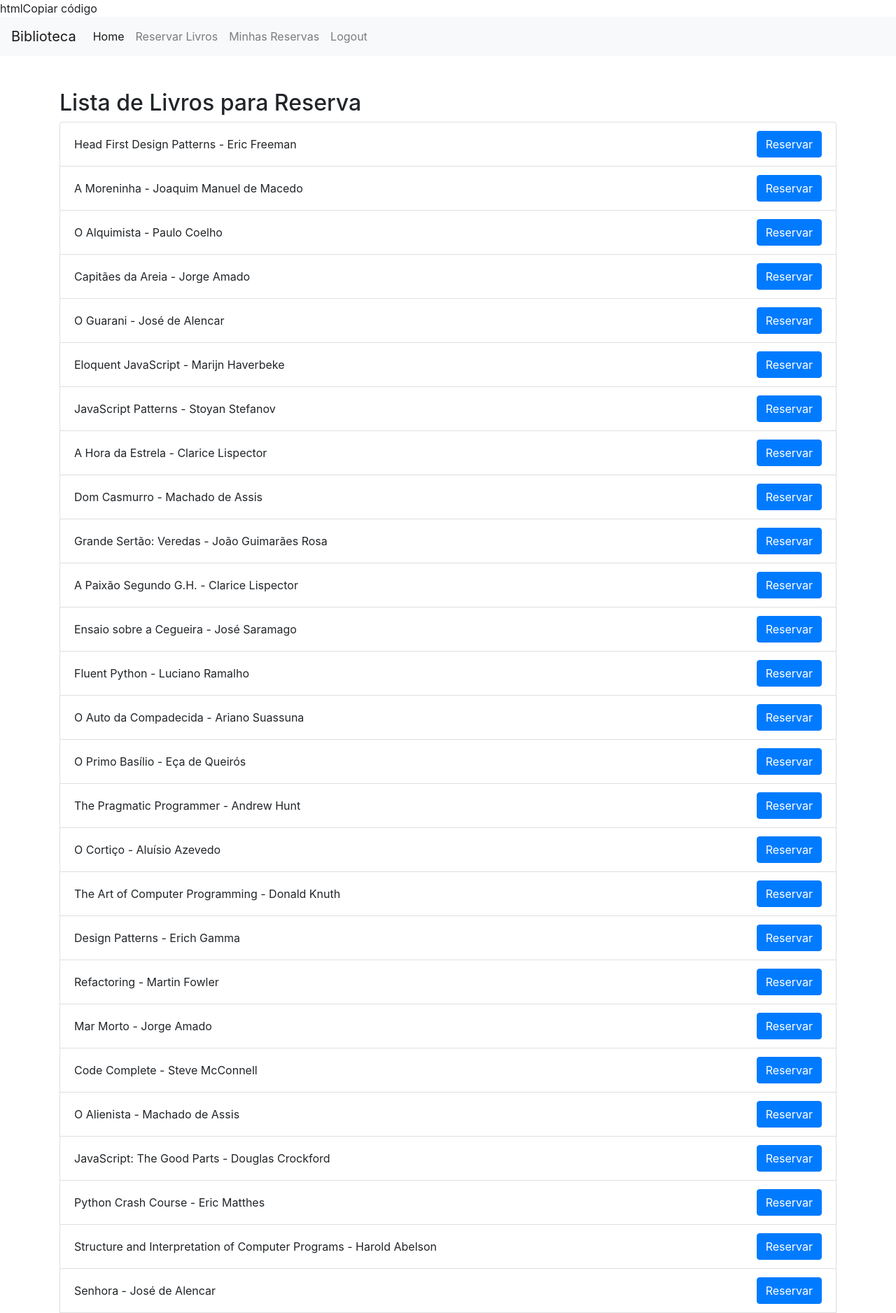
After one commit to ItonCarlos/Biblioteca-on-line, a Flask app: page /reservar in a window 1280 px wide. The commit adds this page. Shown: the top 1876 px of the page at 70% size. Run offline with Flask 3, Linux system fonts and the light colour scheme; the visitor is signed in with stand-in values (Sample User, id 1); data comes from the database, SQL or seed files in the repository; some libraries are stand-ins or nearby versions.

Commit message:
Alteração no projeto

```diff
--- a/app.py
+++ b/app.py
@@ -1,3 +1,5 @@
+import datetime
+from datetime import datetime
 from flask import Flask, render_template, request, redirect, url_for, flash
 from flask_sqlalchemy import SQLAlchemy
 from flask_bcrypt import Bcrypt
@@ -38,6 +40,42 @@ class Livro(db.Model):
     def __repr__(self):
         return f"<Livro {self.titulo}>"
 
+#Classe criação modelo de usuario
+class User(db.Model, UserMixin):
+    id = db.Column(db.Integer, primary_key=True)
+    username = db.Column(db.String(150), nullable=False, unique=True)
+    password = db.Column(db.String(150), nullable=False)
+    first_name = db.Column(db.String(150), nullable=False)
+    last_name = db.Column(db.String(150), nullable=False)
+    role = db.Column(db.String(150), nullable=False)
+    is_admin = db.Column(db.Boolean, default=False)
+
+    def __init__(self, username, password, first_name, last_name, role, is_admin=False):
+        self.username = username
+        self.password = bcrypt.generate_password_hash(password).decode("utf-8")
+        self.first_name = first_name
+        self.last_name = last_name
+        self.role = role
+        self.is_admin = is_admin
+
+@login_manager.user_loader
+def load_user(user_id):
+    return User.query.get(int(user_id))
+
+#Classe modelo de reserva de livros
+class Reservation(db.Model):
+    id = db.Column(db.Integer, primary_key=True)
+    user_id = db.Column(db.Integer, db.ForeignKey('user.id'), nullable=False)
+    book_id = db.Column(db.Integer, db.ForeignKey('livro.id'), nullable=False)
+    date_reserved = db.Column(db.DateTime, nullable=False, default=datetime.utcnow)
+
+    def __init__(self, user_id, book_id):
+        self.user_id = user_id
+        self.book_id = book_id
+
+
+
+
 with app.app_context():
     db.create_all()
 
@@ -57,167 +95,201 @@ with app.app_context():
             db.session.add(livro)
     db.session.commit()
 
-    #Classe criação modelo de usuario
-    class User(db.Model, UserMixin):
-        id = db.Column(db.Integer, primary_key=True)
-        username = db.Column(db.String(150), nullable=False, unique=True)
-        password = db.Column(db.String(150), nullable=False)
-        first_name = db.Column(db.String(150), nullable=False)
-        last_name = db.Column(db.String(150), nullable=False)
-        role = db.Column(db.String(150), nullable=False)
-        is_admin = db.Column(db.Boolean, default=False)
 
-        def __init__(self, username, password, first_name, last_name, role, is_admin=False):
-            self.username = username
-            self.password = bcrypt.generate_password_hash(password).decode("utf-8")
-            self.first_name = first_name
-            self.last_name = last_name
-            self.role = role
-            self.is_admin = is_admin
+#Criar a rota para exibir todos os livros
+@app.route("/inicio")
+@login_required
+def inicio():
+    livros = Livro.query.all()
+    return render_template("lista.html", lista_de_livros=livros)
 
-        @login_manager.user_loader
-        def load_user(user_id):
-            return User.query.get(int(user_id))
+#Criar a rota para a página de currículo
+@app.route("/curriculo")
+def curriculo():
+    return render_template("curriculo.html")
+
+#Criar a rota para a página de adicionar novos livros
+@app.route("/novo")
+@login_required
+def novo():
+    return render_template("novo.html", titulo="Novo Livro")
+
+
+#Crir uma rota para processar o formulário e salvar o novo livro
+@app.route("/criar", methods=["POST"])
+@login_required
+def criar():
+    titulo = request.form["titulo"]
+    autor = request.form["autor"]
+    categoria = request.form["categoria"]
+    ano = request.form["ano"]
+    editora = request.form["editora"]
+
+    livro = Livro(
+        titulo=titulo, autor=autor, categoria=categoria, ano=ano, editora=editora
+    )
+
+    db.session.add(livro)
+    db.session.commit()
+
+    return redirect(url_for("inicio"))
+
+#Criar a rota para deletar livros
+@app.route("/deletar/<int:id>")
+@login_required
+def deletar(id):
+    # Buscar o livro pelo ID
+    livro = Livro.query.get(id)
+    if livro:
+        # Remover o livro do banco de dados
+        db.session.delete(livro)
+        db.session.commit()
+    # Redirecionar de volta para a página inicial
+    return redirect(url_for("inicio"))
+
+#Criar a rota para editar os livros
+@app.route("/editar/<int:id>")
+@login_required
+def editar(id):
+    # Buscar o livro pelo ID
+    livro = Livro.query.get(id)
+    if livro:
+        return render_template("editar.html", livro=livro)
+    return redirect(url_for("inicio"))
+
+#Criar a rota para processar a atualização
+@app.route("/atualizar/<int:id>", methods=["POST"])
+@login_required
+def atualizar(id):
+    # Buscar o livro pelo ID
+    livro = Livro.query.get(id)
+    if livro:
+        # Atualizar os dados do livro
+        livro.titulo = request.form["titulo"]
+        livro.autor = request.form["autor"]
+        livro.categoria = request.form["categoria"]
+        livro.ano = request.form["ano"]
+        livro.editora = request.form["editora"]
+        db.session.commit()
+    return redirect(url_for("inicio"))
+
+#Criar a rota para o formulario de login
+@app.route("/login", methods=["GET", "POST"])
+def login():
+    if request.method == "POST":
+        username = request.form.get("username")
+        password = request.form.get("password")
+        user = User.query.filter_by(username=username).first()
+        if user and bcrypt.check_password_hash(user.password, password):
+            login_user(user)
+            return redirect(url_for("inicio"))
+        else:
+            flash("Login ou senha incorretos. Tente novamente.")
+    return render_template("login.html")
+
+#Criar rota para logout do usuario
+@app.route("/logout")
+@login_required
+
+def logout():
+    logout_user()
+    return redirect(url_for("login"))
+
+#Adicionar decorador para verificar administradores
+from functools import wraps
+from flask import abort
+
+def admin_required(f):
+    @wraps(f)
+    def decorated_function(*args, **kwargs):
+        if not current_user.is_authenticated or not current_user.is_admin:
+            return abort(403)
+        return f(*args, **kwargs)
+    return decorated_function
+#Criar rota para cadastro de usuario
+@app.route("/cadastro", methods=["GET", "POST"])
+@login_required
+@admin_required
+def cadastro():
+    if request.method == "POST":
+        username = request.form.get("username")
+        password = request.form.get("password")
+        # Verifique se o usuário já existe
+        existing_user = User.query.filter_by(username=username).first()
+        if existing_user:
+            flash("Nome de usuário já existe. Tente um diferente.")
+            return redirect(url_for("cadastro"))
+
+        # Criação de um novo usuário
+        new_user = User(username=username, password=password)
+        db.session.add(new_user)
+        db.session.commit()
+        flash("Cadastro realizado com sucesso! Você já pode fazer login.")
+        return redirect(url_for("login"))
+    return render_template("cadastro.html")
+
+#Criar rota para exibir os livros
+@app.route("/reservar", methods=["GET"])
+@login_required
+def reservar():
+    livros = Livro.query.all()  # Pega todos os livros
+    return render_template("reservar.html", livros=livros)
+
+#Criar uma rota para processar a reserva
+@app.route("/fazer_reserva/<int:book_id>")
+@login_required
+def fazer_reserva(book_id):
+    # Verifica se o livro já foi reservado pelo usuário
+    reserva_existente = Reservation.query.filter_by(user_id=current_user.id, book_id=book_id).first()
+    if reserva_existente:
+        flash("Você já reservou este livro.")
+        return redirect(url_for("reservar"))
+
+    # Criação de uma nova reserva
+    nova_reserva = Reservation(user_id=current_user.id, book_id=book_id)
+    db.session.add(nova_reserva)
+    db.session.commit()
+    flash("Reserva realizada com sucesso!")
+    return redirect(url_for("reservar"))
+
+#Criar uma rota para visualizar as reservas
+@app.route("/minhas_reservas")
+@login_required
+def minhas_reservas():
+    reservas = Reservation.query.filter_by(user_id=current_user.id).all()
+    return render_template("minhas_reservas.html", reservas=reservas)
+
+
+#Criação de rota para o dashboard
+
+@app.route("/dashboard")
+@login_required
+@admin_required
+def dashboard():
+    # Totalizadores
+    total_livros = Livro.query.count()
+    total_usuarios = User.query.count()
+    total_reservas = Reservation.query.count()
+
+    # Dados para os gráficos
+    livros_por_autor = db.session.query(Livro.autor, db.func.count(Livro.id)).group_by(Livro.autor).all()
+    livros_por_ano = db.session.query(Livro.ano, db.func.count(Livro.id)).group_by(Livro.ano).all()
+    livros_por_editora = db.session.query(Livro.editora, db.func.count(Livro.id)).group_by(Livro.editora).all()
+
+    return render_template("dashboard.html",
+                           total_livros=total_livros,
+                           total_usuarios=total_usuarios,
+                           total_reservas=total_reservas,
+                           livros_por_autor=livros_por_autor,
+                           livros_por_ano=livros_por_ano,
+                           livros_por_editora=livros_por_editora)
 
 
 
 
-    #Criar a rota para exibir todos os livros
-    @app.route("/inicio")
-    @login_required
-    def inicio():
-        livros = Livro.query.all()
-        return render_template("lista.html", lista_de_livros=livros)
-
-    #Criar a rota para a página de currículo
-    @app.route("/curriculo")
-    def curriculo():
-        return render_template("curriculo.html")
-
-    #Criar a rota para a página de adicionar novos livros
-    @app.route("/novo")
-    @login_required
-    def novo():
-        return render_template("novo.html", titulo="Novo Livro")
-
-
-    #Crir uma rota para processar o formulário e salvar o novo livro
-    @app.route("/criar", methods=["POST"])
-    @login_required
-    def criar():
-        titulo = request.form["titulo"]
-        autor = request.form["autor"]
-        categoria = request.form["categoria"]
-        ano = request.form["ano"]
-        editora = request.form["editora"]
-
-        livro = Livro(
-            titulo=titulo, autor=autor, categoria=categoria, ano=ano, editora=editora
-        )
-
-        db.session.add(livro)
-        db.session.commit()
-
-        return redirect(url_for("inicio"))
-
-    #Criar a rota para deletar livros
-    @app.route("/deletar/<int:id>")
-    @login_required
-    def deletar(id):
-        # Buscar o livro pelo ID
-        livro = Livro.query.get(id)
-        if livro:
-            # Remover o livro do banco de dados
-            db.session.delete(livro)
-            db.session.commit()
-        # Redirecionar de volta para a página inicial
-        return redirect(url_for("inicio"))
-
-    #Criar a rota para editar os livros
-    @app.route("/editar/<int:id>")
-    @login_required
-    def editar(id):
-        # Buscar o livro pelo ID
-        livro = Livro.query.get(id)
-        if livro:
-            return render_template("editar.html", livro=livro)
-        return redirect(url_for("inicio"))
-
-    #Criar a rota para processar a atualização
-    @app.route("/atualizar/<int:id>", methods=["POST"])
-    @login_required
-    def atualizar(id):
-        # Buscar o livro pelo ID
-        livro = Livro.query.get(id)
-        if livro:
-            # Atualizar os dados do livro
-            livro.titulo = request.form["titulo"]
-            livro.autor = request.form["autor"]
-            livro.categoria = request.form["categoria"]
-            livro.ano = request.form["ano"]
-            livro.editora = request.form["editora"]
-            db.session.commit()
-        return redirect(url_for("inicio"))
-
-    #Criar a rota para o formulario de login
-    @app.route("/login", methods=["GET", "POST"])
-    def login():
-        if request.method == "POST":
-            username = request.form.get("username")
-            password = request.form.get("password")
-            user = User.query.filter_by(username=username).first()
-            if user and bcrypt.check_password_hash(user.password, password):
-                login_user(user)
-                return redirect(url_for("inicio"))
-            else:
-                flash("Login ou senha incorretos. Tente novamente.")
-        return render_template("login.html")
-
-    #Criar rota para logout do usuario
-    @app.route("/logout")
-    @login_required
-
-    def logout():
-        logout_user()
-        return redirect(url_for("login"))
-
-    #Adicionar decorador para verificar administradores
-    from functools import wraps
-    from flask import abort
-
-    def admin_required(f):
-        @wraps(f)
-        def decorated_function(*args, **kwargs):
-            if not current_user.is_authenticated or not current_user.is_admin:
-                return abort(403)
-            return f(*args, **kwargs)
-        return decorated_function
-    #Criar rota para cadastro de usuario
-    @app.route("/cadastro", methods=["GET", "POST"])
-    @login_required
-    @admin_required
-    def cadastro():
-        if request.method == "POST":
-            username = request.form.get("username")
-            password = request.form.get("password")
-            # Verifique se o usuário já existe
-            existing_user = User.query.filter_by(username=username).first()
-            if existing_user:
-                flash("Nome de usuário já existe. Tente um diferente.")
-                return redirect(url_for("cadastro"))
-
-            # Criação de um novo usuário
-            new_user = User(username=username, password=password)
-            db.session.add(new_user)
-            db.session.commit()
-            flash("Cadastro realizado com sucesso! Você já pode fazer login.")
-            return redirect(url_for("login"))
-        return render_template("cadastro.html")
-
-    #Adicionar decorador para verificar administradores
 
 
 
 
-    if __name__ == "__main__":
-        app.run(debug=True)
+if __name__ == "__main__":
+    app.run(debug=True)
--- /dev/null
+++ b/templates/_navbar.html
@@ -0,0 +1,50 @@
+htmlCopiar código
+<!DOCTYPE html>
+<html>
+  <head>
+    <meta charset="UTF-8" />
+    <meta name="viewport" content="width=device-width, initial-scale=1.0" />
+    <link rel="stylesheet" href="https://maxcdn.bootstrapcdn.com/bootstrap/4.0.0/css/bootstrap.min.css" />
+  </head>
+  <body>
+    <nav class="navbar navbar-expand-lg navbar-light bg-light">
+      <a class="navbar-brand" href="{{ url_for('inicio') }}">Biblioteca</a>
+      <button class="navbar-toggler" type="button" data-toggle="collapse" data-target="#navbarNav" aria-controls="navbarNav" aria-expanded="false" aria-label="Toggle navigation">
+        <span class="navbar-toggler-icon"></span>
+      </button>
+      <div class="collapse navbar-collapse" id="navbarNav">
+        <ul class="navbar-nav">
+          <li class="nav-item active">
+            <a class="nav-link" href="{{ url_for('inicio') }}">Home</a>
+          </li>
+          <li class="nav-item">
+            <a class="nav-link" href="{{ url_for('reservar') }}">Reservar Livros</a>
+          </li>
+          <li class="nav-item">
+            <a class="nav-link" href="{{ url_for('minhas_reservas') }}">Minhas Reservas</a>
+          </li>
+          {% if current_user.is_authenticated %}
+          <li class="nav-item">
+            <a class="nav-link" href="{{ url_for('logout') }}">Logout</a>
+          </li>
+          {% else %}
+          <li class="nav-item">
+            <a class="nav-link" href="{{ url_for('login') }}">Login</a>
+          </li>
+          {% endif %}
+          {% if current_user.is_authenticated and current_user.is_admin %}
+          <li class="nav-item">
+            <a class="nav-link" href="{{ url_for('novo') }}">Cadastrar Livro</a>
+          </li>
+          <li class="nav-item">
+            <a class="nav-link" href="{{ url_for('cadastro') }}">Cadastro de Usuários</a>
+          </li>
+          <li class="nav-item">
+            <a class="nav-link" href="{{ url_for('dashboard') }}">Dashboard</a>
+          </li>
+          {% endif %}
+        </ul>
+      </div>
+    </nav>
+  </body>
+</html>
--- a/templates/cadastro.html
+++ b/templates/cadastro.html
@@ -10,6 +10,7 @@
     <title>Cadastro</title>
   </head>
   <body>
+    {% include '_navbar.html' %}
     <div class="container mt-5">
       <h2>Cadastro de Usuário</h2>
       <form action="{{ url_for('cadastro') }}" method="POST">
--- a/templates/editar.html
+++ b/templates/editar.html
@@ -10,6 +10,7 @@
     />
   </head>
   <body>
+    {% include '_navbar.html' %}
     <div class="container mt-5">
       <h1>Editar Livro</h1>
       <form action="{{ url_for('atualizar', id=livro.id) }}" method="post">
--- a/templates/novo.html
+++ b/templates/novo.html
@@ -12,6 +12,7 @@
     />
   </head>
   <body>
+    {% include '_navbar.html' %}
     <div class="container mt-5">
       <div class="page-header">
         <h1>{{ titulo }}</h1>
--- /dev/null
+++ b/templates/reservar.html
@@ -0,0 +1,23 @@
+<!DOCTYPE html>
+<html>
+  <head>
+    <meta charset="UTF-8" />
+    <meta name="viewport" content="width=device-width, initial-scale=1.0" />
+    <link rel="stylesheet" href="https://maxcdn.bootstrapcdn.com/bootstrap/4.0.0/css/bootstrap.min.css" />
+    <title>Reservar Livro</title>
+  </head>
+  <body>
+    {% include '_navbar.html' %}
+    <div class="container mt-5">
+      <h2>Lista de Livros para Reserva</h2>
+      <ul class="list-group">
+        {% for livro in livros %}
+        <li class="list-group-item d-flex justify-content-between align-items-center">
+          {{ livro.titulo }} - {{ livro.autor }}
+          <a href="{{ url_for('fazer_reserva', book_id=livro.id) }}" class="btn btn-primary">Reservar</a>
+        </li>
+        {% endfor %}
+      </ul>
+    </div>
+  </body>
+</html>
```
Also changed, not shown: create_user.py (+9 -5 lines), templates/dashboard.html (added, +123 -0 lines), templates/lista.html (+7 -1 lines), templates/minhas_reservas.html (added, +23 -0 lines).
